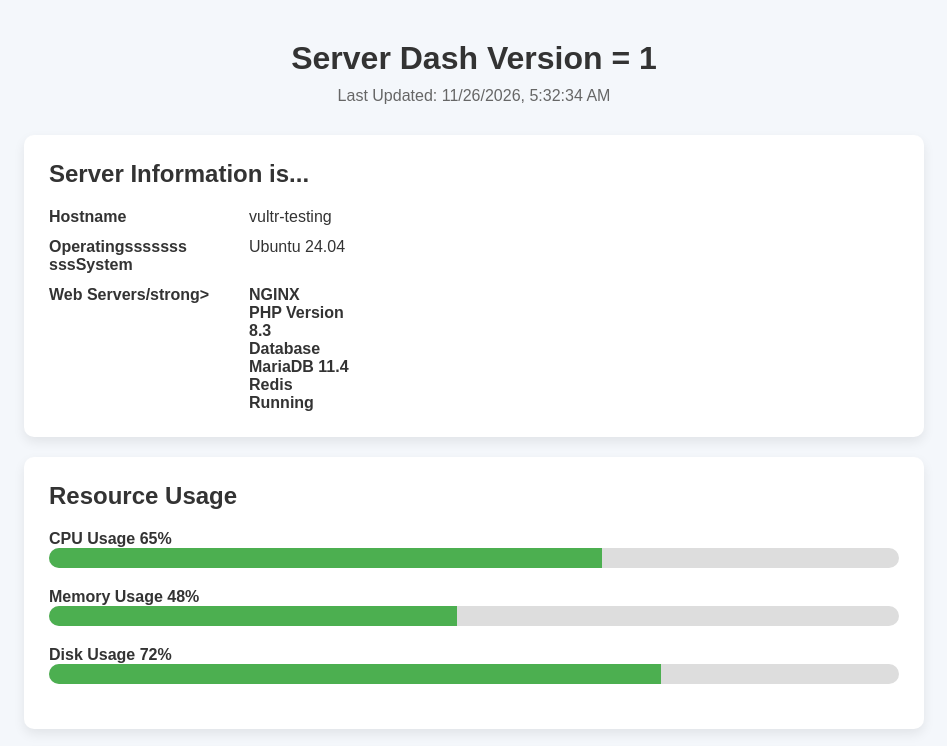
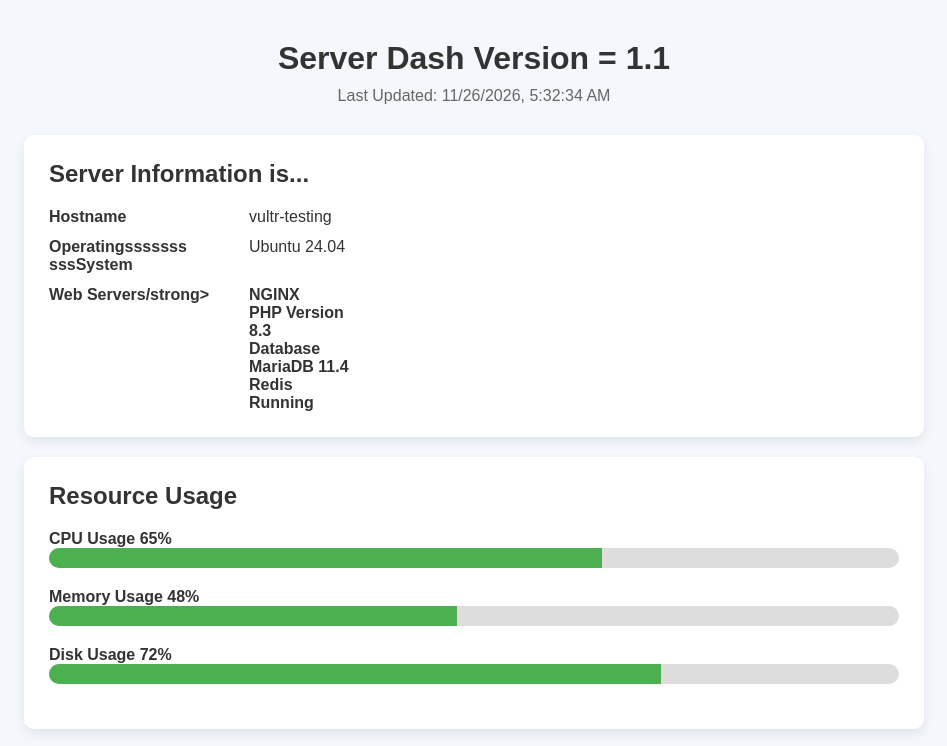
Before and after one commit to misam02/server-status-dashboard, a plain HTML site: page index.html in a window 1280 px wide. Shown: the top 746 px of the page, without its empty margins (166-1113 px from the left). Drawn offline with Linux system fonts and the light colour scheme.

Commit message:
Update server dash version to 1.1

```diff
--- a/index.html
+++ b/index.html
@@ -12,7 +12,7 @@
 <div class="container">
 
     <header>
-	<h1>Server Dash Version = 1</h1>
+	<h1>Server Dash Version = 1.1</h1>
         <p id="time"></p>
     </header>
 
```
